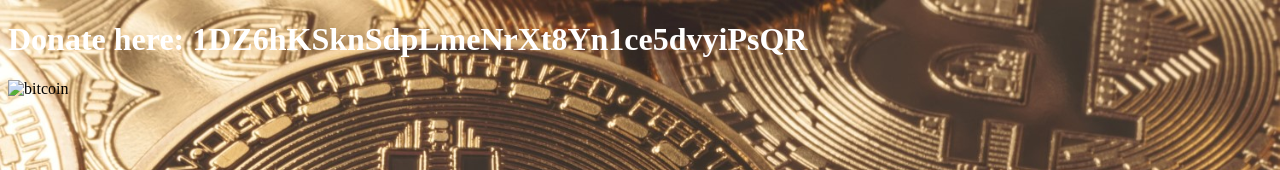
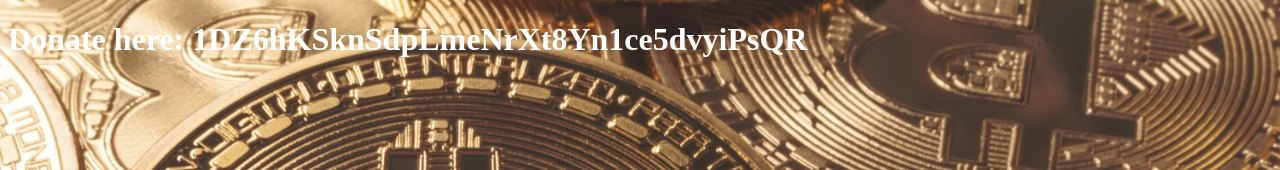
Before and after one commit to murianus/discordboto, a plain HTML site: page website/index.html in a window 1280 px wide. Shown: the top 170 px of the page. Drawn offline with Linux system fonts and the light colour scheme.

Commit message:
Update index.html

```diff
--- a/website/index.html
+++ b/website/index.html
@@ -32,7 +32,7 @@ h1{
 <body>
  <h1>Donate here:
 1DZ6hKSknSdpLmeNrXt8Yn1ce5dvyiPsQR </h1>
-<img class="coin" scr="Bitcoins.jpg" alt="bitcoin">
+
 	</body>
 
 </html>
```
